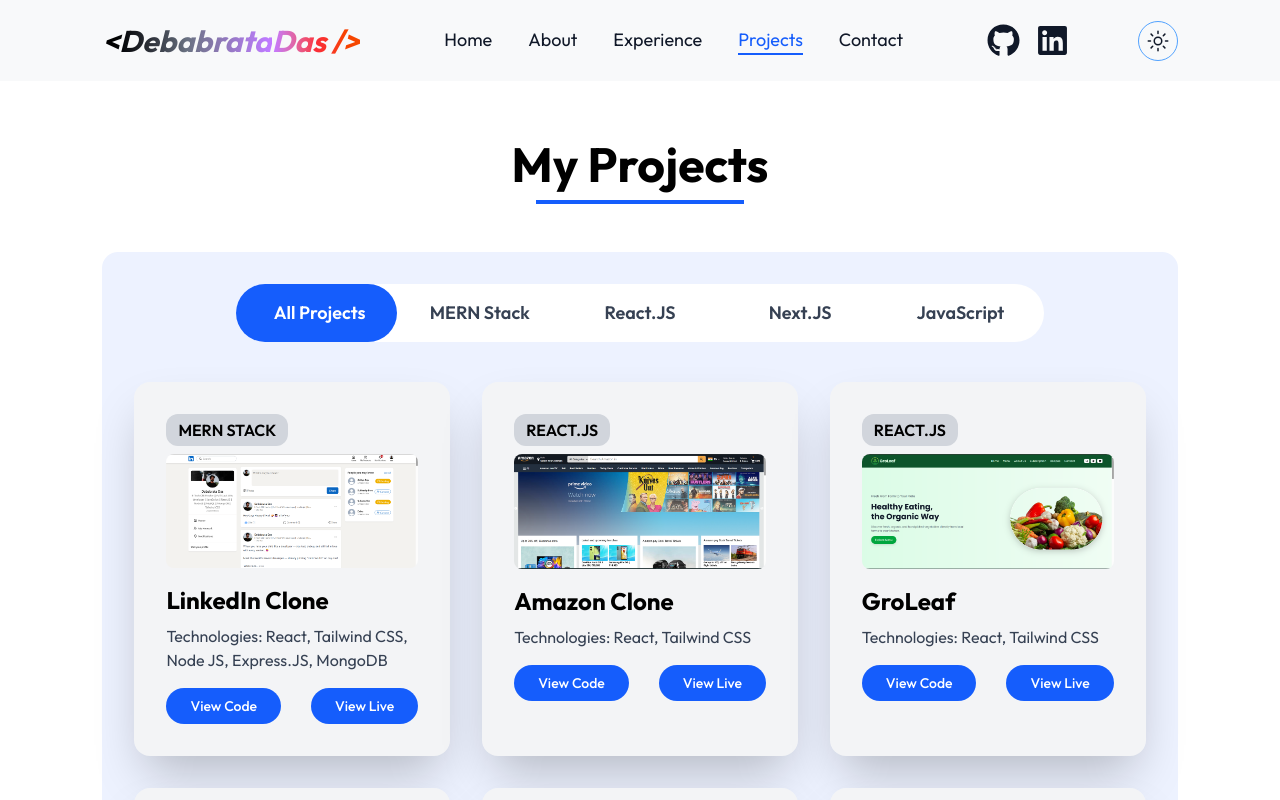
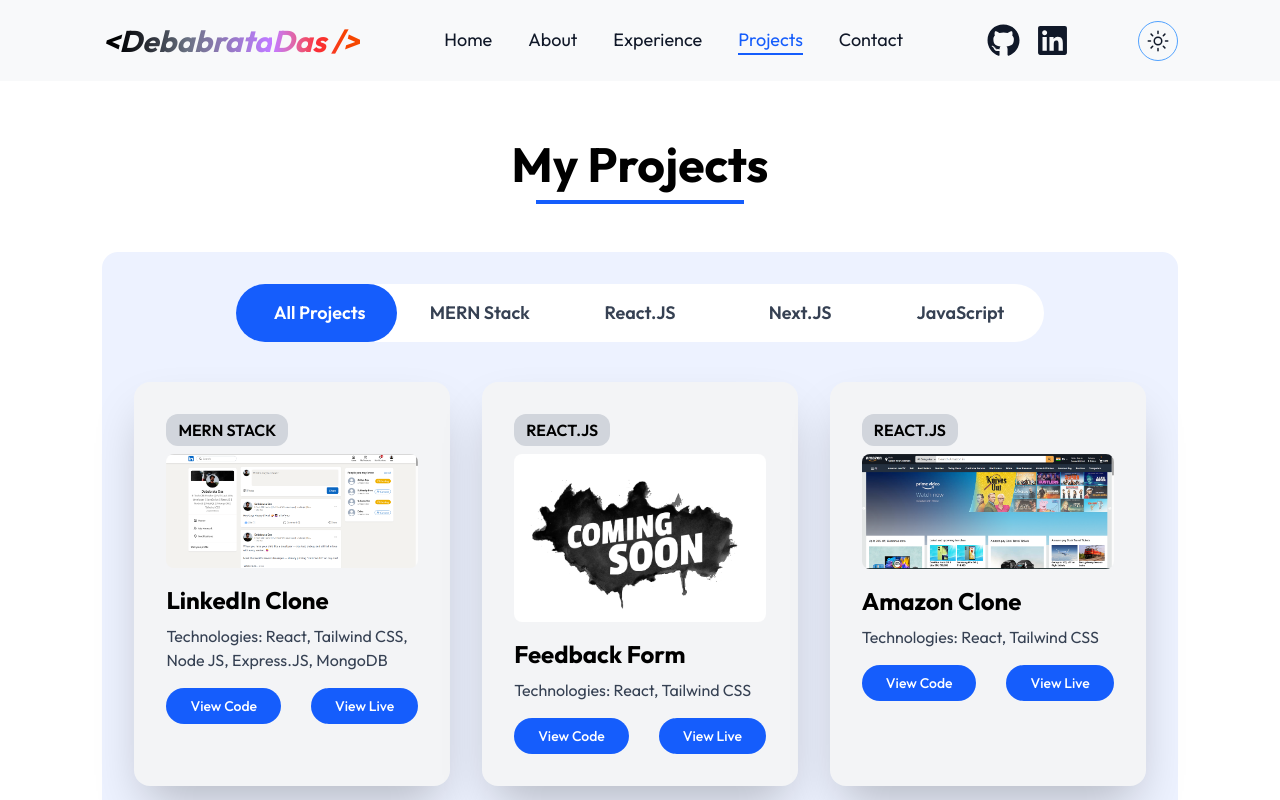
Before and after one commit to dev-debabrata/dev-debabrata-portfolio, a React (Vite) app: page /projectslist in a window 1280 px wide. Shown: the top 800 px of the page. Built offline with nearby package versions, Linux system fonts and the light colour scheme.

Commit message:
add project

```diff
--- a/src/data.js
+++ b/src/data.js
@@ -283,6 +283,17 @@
         github: "https://github.com/dev-debabrata/linkedin-clone-mern",
         webapp: "https://linkedin-clone-dev.vercel.app",
     },
+
+    {
+        image: ComingSoonImg,
+        title: "react.js",
+        name: "Feedback Form",
+        description:
+            "Technologies: React, Tailwind CSS",
+        github: "https://github.com/dev-debabrata/feedback-board-react",
+        webapp: "",
+    },
+
     {
         image: AmazonCloneImg,
         title: "react.js",
@@ -595,4 +606,15 @@
         github: "https://github.com/dev-debabrata/amazon-clone-react",
         webapp: "https://amazon-clone-dev-debabrata.netlify.app",
     },
+
+    {
+        id: 7,
+        image: LinkedInCloneImg,
+        title: "mern stack",
+        name: "LinkedIn Clone",
+        description:
+            "Technologies: React, Tailwind CSS, Node JS, Express.JS, MongoDB",
+        github: "https://github.com/dev-debabrata/linkedin-clone-mern",
+        webapp: "https://linkedin-clone-dev.vercel.app",
+    },
 ];
```
